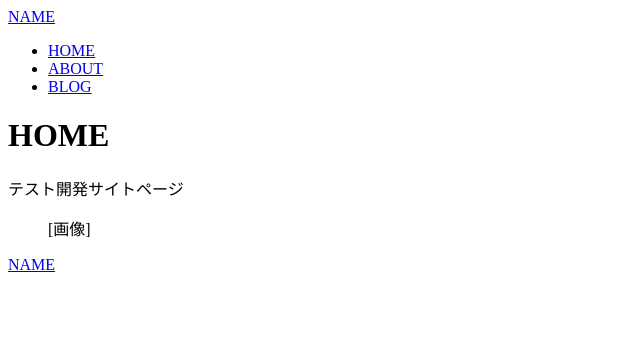
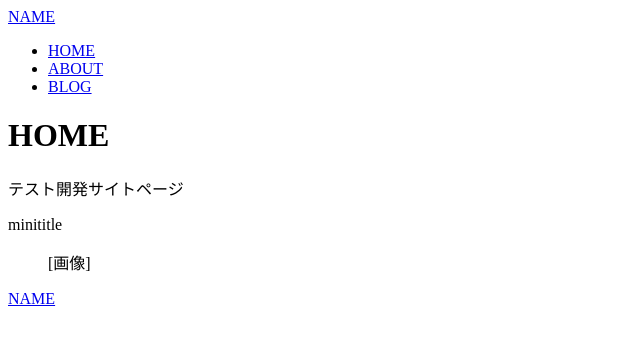
Before and after one commit to lumijoe/blog, a Next.js app: page / in a window 1280 px wide. Shown: the top 342 px of the page, without its empty margins (0-640 px from the left). Built offline with nearby package versions, Linux system fonts and the light colour scheme.

Commit message:
git graph test

```diff
--- a/components/Hero.js
+++ b/components/Hero.js
@@ -2,11 +2,12 @@
 // Heroコンポーネントのtitle,subtitleはページによりテキストを変更
 
 // imageOn=false にしておいて、必要なページでimageOnを記述でtrueにして表示
-export default function Hero({ title, subtitle, imageOn = false }) {
+export default function Hero({ title, subtitle, minititle, imageOn = false }) {
     return (
         <div>
             <h1>{title}</h1>
             <p>{subtitle}</p>
+            <p>{minititle}</p>
             { imageOn && <figure> [画像] </figure> }
         </div>
     )
--- a/pages/about.js
+++ b/pages/about.js
@@ -9,6 +9,7 @@ export default function About() {
       <Hero
         title="ABOUT"
         subtitle="Aboutページ"
+        minititle="minititle"
       />
     </div>
   )
--- a/pages/blog/index.js
+++ b/pages/blog/index.js
@@ -9,6 +9,7 @@ export default function Blog() {
             <Hero
                 title="BLOG"
                 subtitle="Blogページ"
+                minititle="minititle"
             />
         </div>
     )
--- a/pages/index.js
+++ b/pages/index.js
@@ -14,6 +14,7 @@ export default function Home() {
     <Hero
         title="HOME"
         subtitle="テスト開発サイトページ"
+        minititle="minititle"
         imageOn
     />
   )
```
